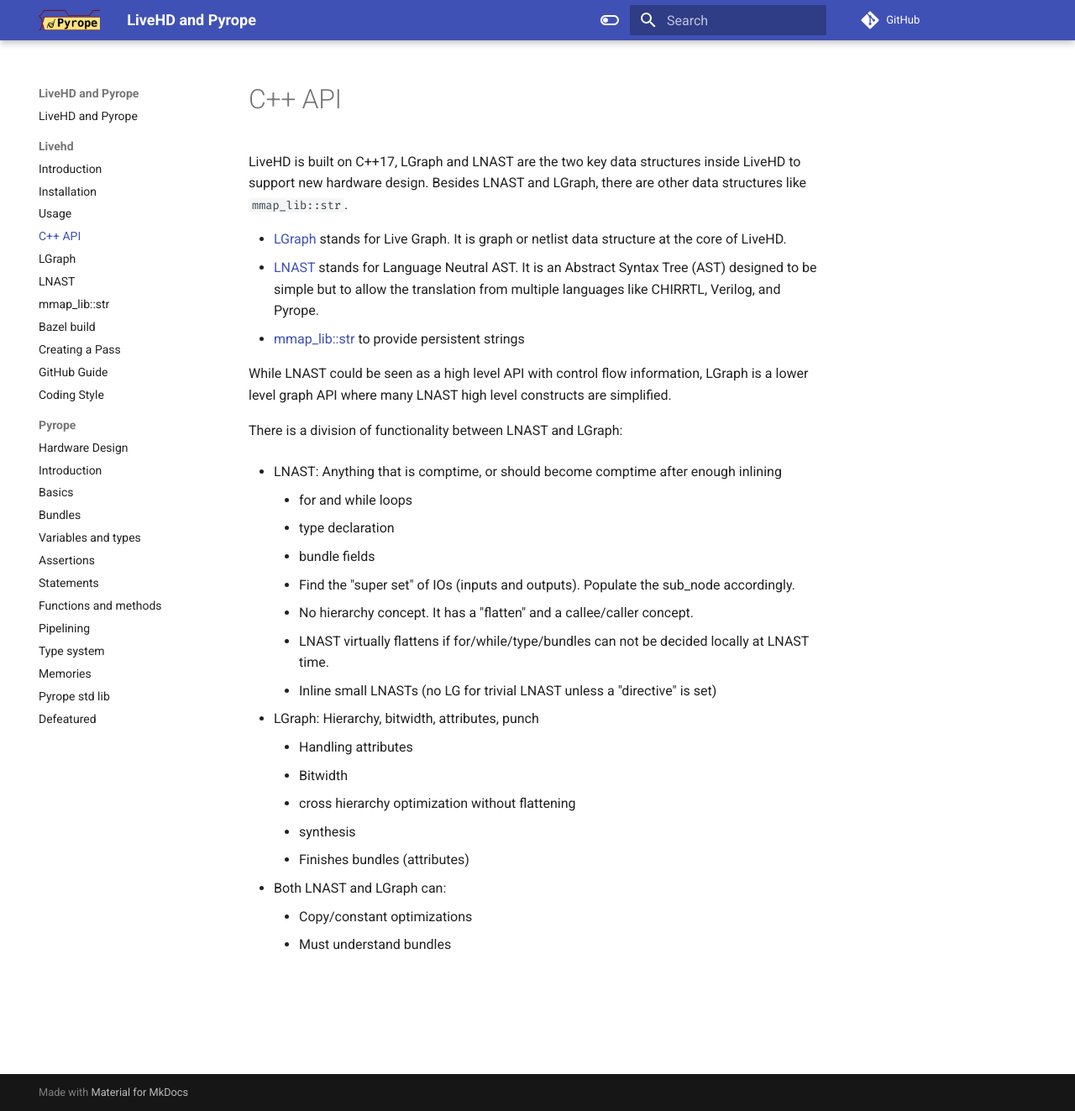
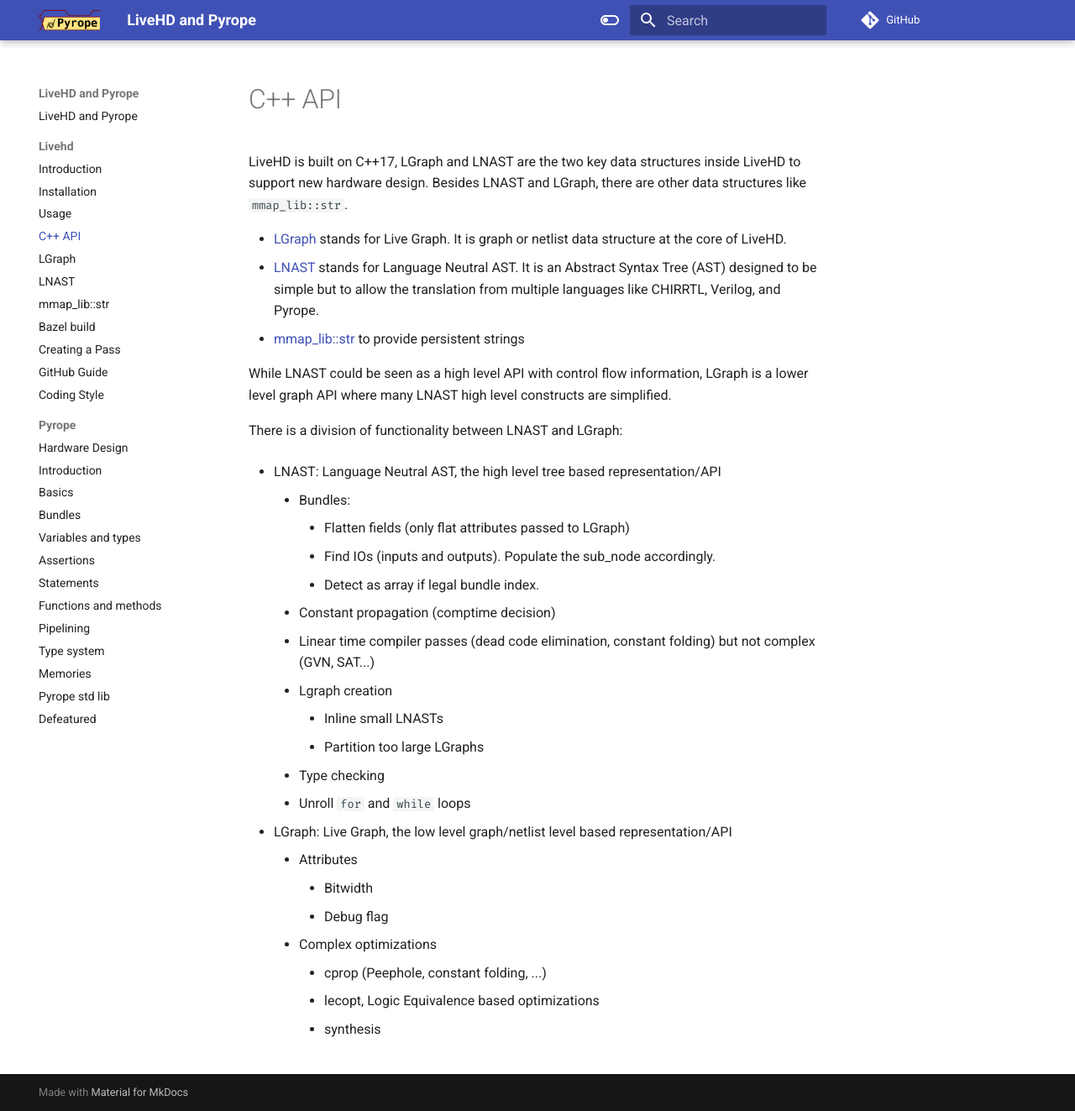
Before and after one commit to masc-ucsc/docs, an MkDocs documentation site: the page built from docs/livehd/04-api.md, in a window 1280 px wide and 1323 px high. Shown: the whole window at 84% size. Built offline with MkDocs 1.6.1 and Material for MkDocs 9.7.7, drawn with Linux system fonts in a browser that asks for light colours; comment, search, counter and statistics services are not loaded.

Commit message:
fix bundle and LNAST/LGraph distribution

```diff
--- a/docs/livehd/04-api.md
+++ b/docs/livehd/04-api.md
@@ -17,26 +17,26 @@
 LGraph is a lower level graph API where many LNAST high level constructs are
 simplified.
 
-
 There is a division of functionality between LNAST and LGraph:
 
+- LNAST: Language Neutral AST, the high level tree based representation/API
+    + Bundles:
+         - Flatten fields (only flat attributes passed to LGraph)
+         - Find IOs (inputs and outputs). Populate the sub_node accordingly.
+         - Detect as array if legal bundle index.
+    + Constant propagation (comptime decision)
+    + Linear time compiler passes (dead code elimination, constant folding) but not complex (GVN, SAT...)
+    + Lgraph creation
+         - Inline small LNASTs
+         - Partition too large LGraphs
+    + Type checking
+    + Unroll `for` and `while` loops
 
-- LNAST: Anything that is comptime, or should become comptime after enough inlining
-    + for and while loops
-    + type declaration
-    + bundle fields
-    + Find the "super set" of IOs (inputs and outputs). Populate the sub_node accordingly.
-    + No hierarchy concept. It has a "flatten" and a callee/caller concept.
-    + LNAST virtually flattens if for/while/type/bundles can not  be decided locally at LNAST time.
-    + Inline small LNASTs (no LG for trivial LNAST unless a "directive" is set)
-
-- LGraph: Hierarchy, bitwidth, attributes, punch
-    + Handling attributes
-    + Bitwidth
-    + cross hierarchy optimization without flattening
-    + synthesis
-    + Finishes bundles (attributes)
-
-- Both LNAST and LGraph can:
-    + Copy/constant optimizations
-    + Must understand bundles
+- LGraph: Live Graph, the low level graph/netlist level based representation/API
+    + Attributes
+         - Bitwidth
+         - Debug flag
+    + Complex optimizations
+         - cprop (Peephole, constant folding, ...)
+         - lecopt, Logic Equivalence based optimizations
+         - synthesis
```
Also changed, not shown: docs/pyrope/03-bundle.md (+23 -0 lines).
